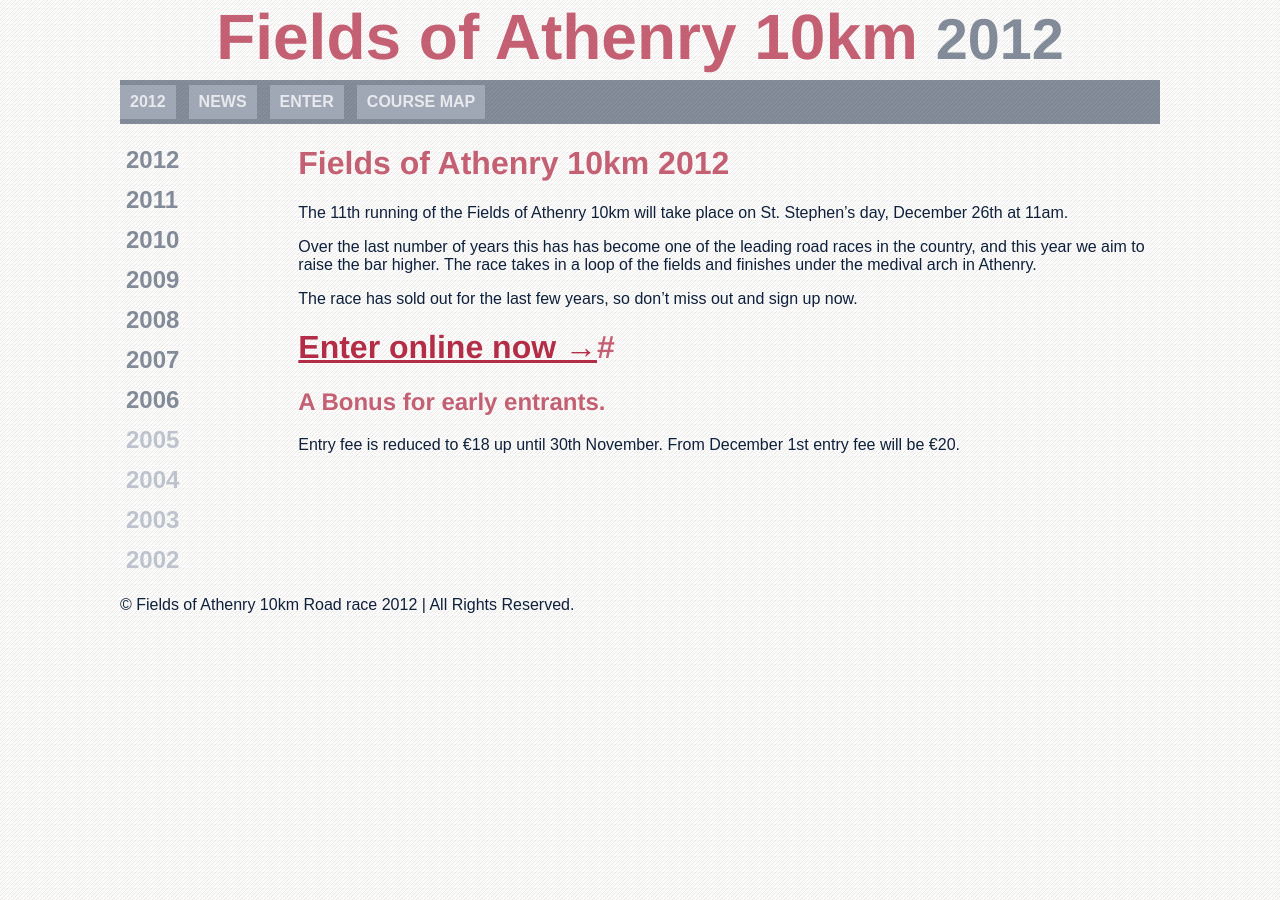
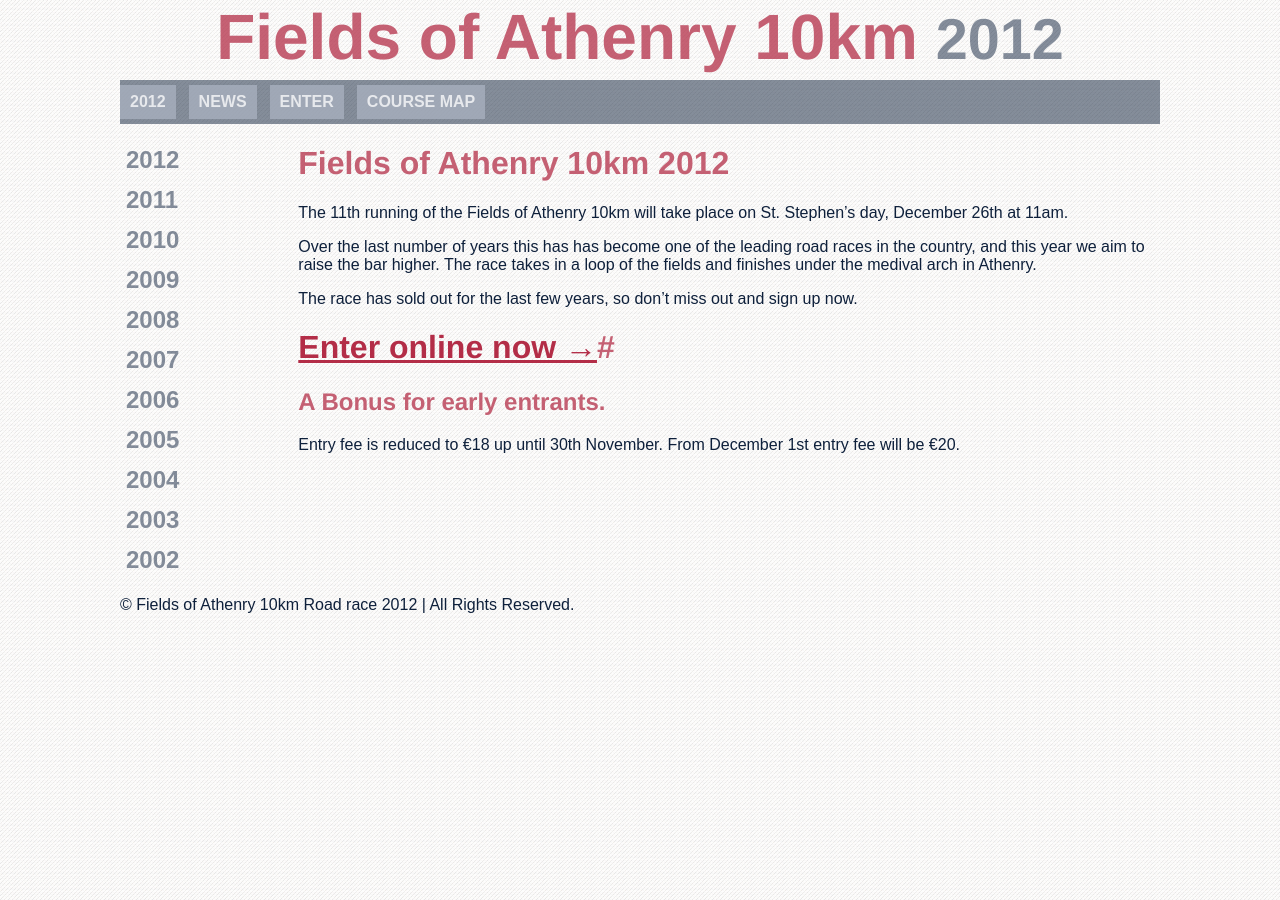
Before and after one commit to alanburke/10km, a Jekyll site: the page built from index.html, in a window 1280 px wide. Built offline with Jekyll 4.4.1, drawn with Linux system fonts in a browser that asks for light colours; nearby versions of some CDN libraries.

Commit message:
Update the Year nav

```diff
--- a/_includes/year_nav.html
+++ b/_includes/year_nav.html
@@ -3,12 +3,9 @@
 <nav class="year-nav">
   <h3>Year</h3>
   <ul>
-    {% for year in (2006..2012) reversed %}
+    {% for year in (2002..2012) reversed %}
       {% capture link_year %}{{ year | escape }}{% endcapture %}
       <li{% if link_year == race_year %} class="current"{% endif %}><a href="/{{ link_year }}"> {{ link_year }} </a></li>
     {% endfor %}
-    {% for year in (2002..2005) reversed %}
-      <li class="past">{{ year }}</li>
-    {% endfor %}
   </ul>
 </nav>
```
